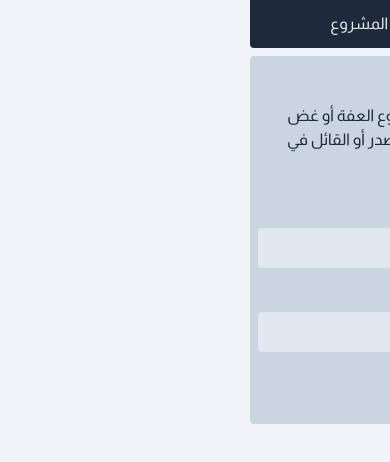
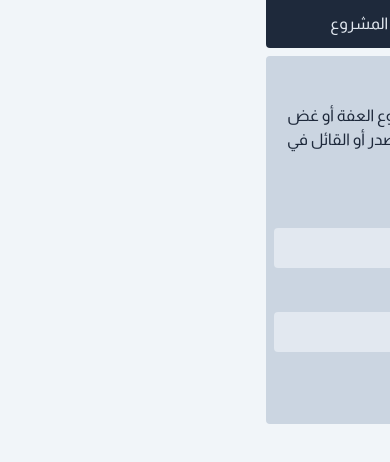
Before and after one commit to BasicPixel/iffa-quotes-frontend, a React (Create React App) app: page /add in a window 390 px wide. Shown: the top 462 px of the page. Built offline with nearby package versions, Linux system fonts and the light colour scheme.

Commit message:
Add horizontal padding on small screens

```diff
--- a/src/App.js
+++ b/src/App.js
@@ -8,7 +8,7 @@ import NotFound from "./components/NotFound";
 function App() {
   return (
     <BrowserRouter>
-      <div className="container md:w-2/3 lg:w-1/2 bg-slate-100">
+      <div className="container px-2 md:p-0 md:w-2/3 lg:w-1/2 bg-slate-100">
         <Navbar />
         <Routes>
           <Route index element={<Home />} />
--- a/src/components/Navbar.js
+++ b/src/components/Navbar.js
@@ -2,7 +2,7 @@ import { Link } from "react-router-dom";
 
 function Navbar() {
   return (
-    <div className="w-full mb-2 bg-slate-800 text-slate-200 p-2 rounded-b static flex items-center gap-2">
+    <div className="w-full mb-2 bg-slate-800 text-slate-200 p-2 rounded-b flex items-center gap-2">
       <Link to="/" className="text-2xl">
         ولْيَسْتَعْفِف
       </Link>
```
